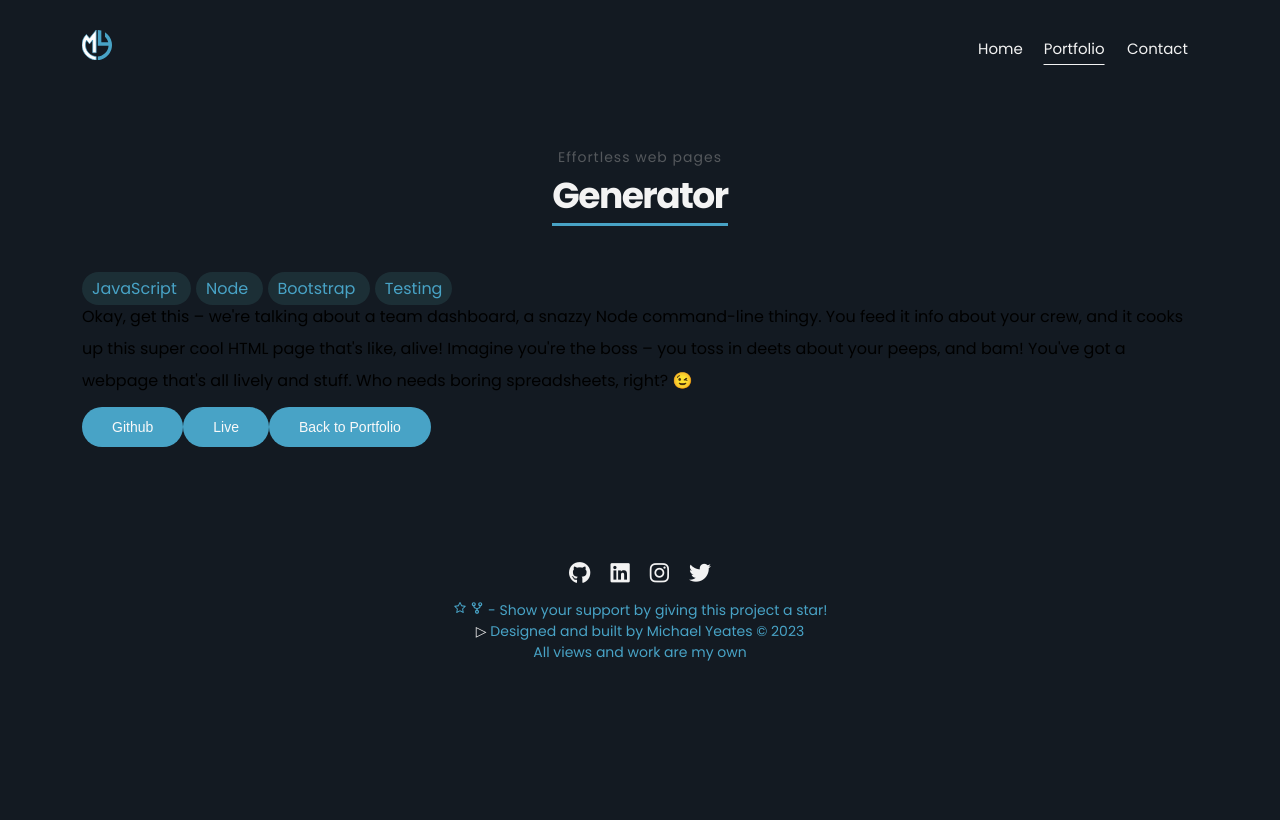
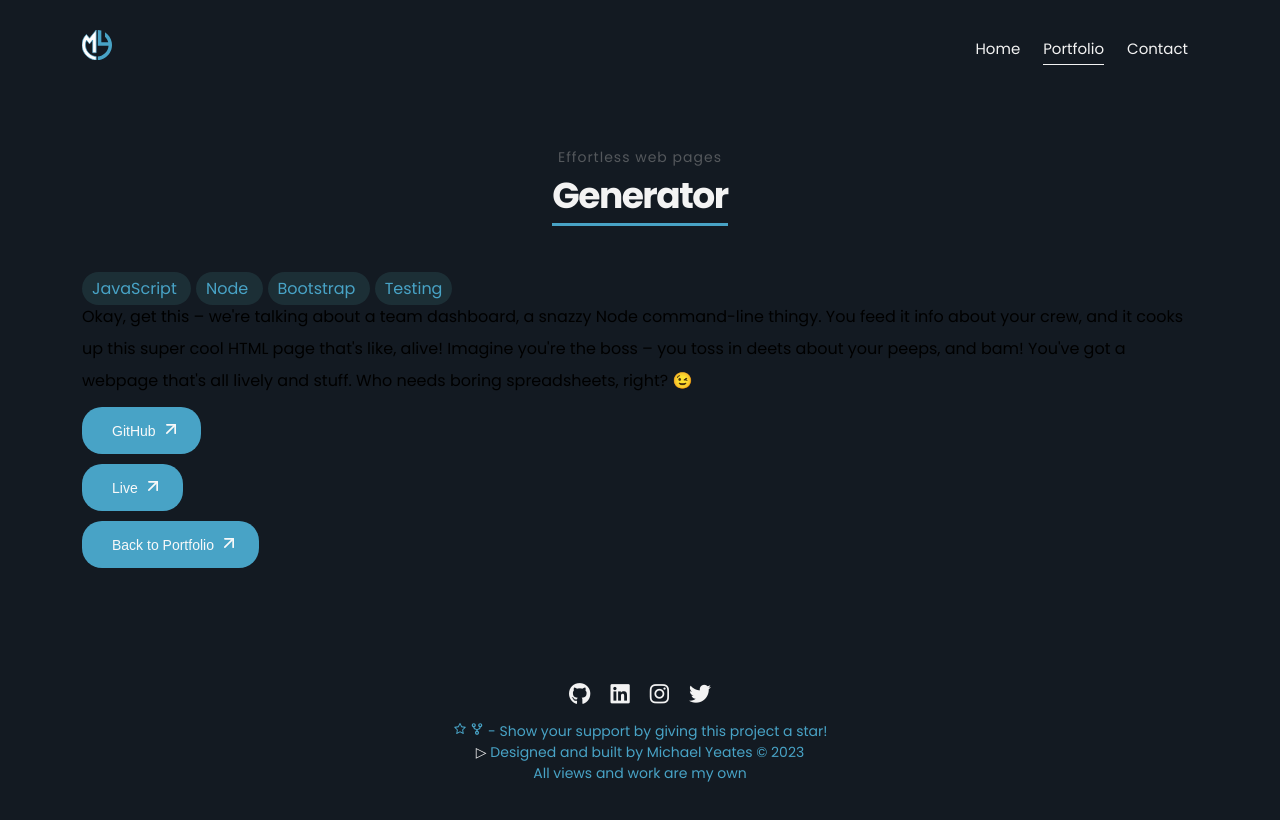
Before and after one commit to mdyeates/my-portfolio, a React (Create React App) app: page /portfolio/generator in a window 1280 px wide. Shown: the top 820 px of the page. Built offline with nearby package versions, Linux system fonts and the light colour scheme; no server answers.

Commit message:
Create a button component

```diff
--- a/src/App.jsx
+++ b/src/App.jsx
@@ -1,4 +1,4 @@
-import { useState } from "react";
+import { useState, useEffect } from "react";
 import { Routes, Route, useLocation, Navigate } from "react-router-dom";
 
 // Components
@@ -25,6 +25,14 @@ function App() {
   const location = useLocation();
 
   const [showLoader, setShowLoader] = useState(true);
+
+  useEffect(() => {
+    if (location.pathname === "/") {
+      setShowLoader(true);
+    } else {
+      setShowLoader(false);
+    }
+  }, [location]);
 
   return (
     <>
--- a/src/components/AboutMe.jsx
+++ b/src/components/AboutMe.jsx
@@ -1,8 +1,10 @@
-import aboutMeImg from "../images/aboutme.jpeg";
 import { motion } from "framer-motion";
 import { useInView } from "react-intersection-observer";
 import { NavLink } from "react-router-dom";
-import { FiArrowUpRight } from "react-icons/fi";
+// Components
+import Button from "./Button";
+// Assets
+import aboutMeImg from "../images/aboutme.jpeg";
 
 const AboutMe = ({ name }) => {
   const [ref, inView] = useInView({
@@ -71,12 +73,7 @@ const AboutMe = ({ name }) => {
                 </motion.p>
               </motion.div>
               <NavLink to="/portfolio">
-                <motion.button className="btn" whileHover={{ scale: 1.05 }} whileTap={{ scale: 0.99 }}>
-                  <p>View Portfolio</p>
-                  <div>
-                    <FiArrowUpRight whileHover={{ scale: 4 }} className="arrow-icon" />
-                  </div>
-                </motion.button>
+                <Button buttonName="View Portfolio" />
               </NavLink>
             </motion.div>
           </div>
--- /dev/null
+++ b/src/components/Button.jsx
@@ -0,0 +1,15 @@
+import { motion } from "framer-motion";
+import { FiArrowUpRight } from "react-icons/fi";
+
+const Button = ({ name }) => {
+  return (
+    <motion.button className="btn" whileHover={{ scale: 1.05 }} whileTap={{ scale: 0.99 }}>
+      <p>{name}</p>
+      <div>
+        <FiArrowUpRight whileHover={{ scale: 4 }} className="arrow-icon" />
+      </div>
+    </motion.button>
+  );
+};
+
+export default Button;
--- a/src/components/Form.jsx
+++ b/src/components/Form.jsx
@@ -2,6 +2,8 @@ import { useInView } from "react-intersection-observer";
 import { motion } from "framer-motion";
 import { useState } from "react";
 import validator from "email-validator";
+// Components
+import Button from "./Button";
 
 const Form = () => {
   const [ref, inView] = useInView({
@@ -178,16 +180,20 @@ const Form = () => {
           placeholder={`${messageError ? "Please enter a message" : "Message"}`}
         ></textarea>
       </div>
-      <div className="col-12 formGroup formSubmit">
-        <motion.button
+      <motion.div className="col-12 formGroup formSubmit">
+        {/* <motion.button
           whileHover={{ scale: 1.03 }}
           whileTap={{ scale: 0.98 }}
           disabled={nameError || messageError || emailError || subjectError || sending || success}
           className="btn"
         >
           {handleButtonText()}
-        </motion.button>
-      </div>
+        </motion.button> */}
+        <Button
+          name={handleButtonText()}
+          disabled={nameError || messageError || emailError || subjectError || sending || success}
+        />
+      </motion.div>
     </motion.form>
   );
 };
--- a/src/index.css
+++ b/src/index.css
@@ -83,10 +83,21 @@ body {
   border-radius: 20px;
   margin-top: 10px;
   cursor: pointer;
+  display: flex;
+  align-items: center;
+  justify-content: center;
 }
 
 .btn:hover {
   background-color: var(--hl2-color);
+}
+
+.btn:hover .arrow-icon {
+  transform: translate(3px, -3px);
+}
+
+a {
+  text-decoration: none;
 }
 
 /* --- MOBILE STYLES --- */
@@ -118,7 +129,6 @@ header {
 }
 
 .links a {
-  text-decoration: none;
   color: var(--text-color);
   font-size: 15px;
   display: flex;
--- a/src/pages/landing/about.css
+++ b/src/pages/landing/about.css
@@ -79,13 +79,6 @@
 }
 .contentContainer .btn {
   margin-top: var(--sm-spacing);
-  display: flex;
-  align-items: center;
-  justify-content: center;
-}
-
-.contentContainer .btn:hover .arrow-icon {
-  transform: translate(3px, -3px);
 }
 
 .arrow-icon {
--- a/src/pages/portfolio/[project]/ProjectDetails.jsx
+++ b/src/pages/portfolio/[project]/ProjectDetails.jsx
@@ -2,6 +2,7 @@ import { useParams, Link } from "react-router-dom";
 // Components
 import PageHeader from "../../../components/PageHeader";
 import PageNotFound from "../../404/PageNotFound";
+import Button from "../../../components/Button";
 // Data
 import projectData from "../projectsData.json";
 
@@ -28,13 +29,13 @@ const ProjectDetails = () => {
         <p className="projectBody">{project.body}</p>
 
         <a href={project.github}>
-          <button className="btn">Github</button>
+          <Button name="GitHub" />
         </a>
         <a href={project.deployed}>
-          <button className="btn">Live</button>
+          <Button name="Live" />
         </a>
         <Link to="/portfolio">
-          <button className="btn">Back to Portfolio</button>
+          <Button name="Back to Portfolio" />
         </Link>
       </div>
     </div>
--- a/src/pages/portfolio/portfolio.css
+++ b/src/pages/portfolio/portfolio.css
@@ -101,7 +101,7 @@
   text-align: left;
 }
 
-.modalBtns {
+/* .modalBtns {
   display: flex;
   justify-content: left;
   align-items: center;
@@ -126,7 +126,7 @@
 .modalBtns .btn:last-child:hover {
   background-color: var(--hl-color);
   color: var(--text-color);
-}
+} */
 
 .technology {
   background-color: #4ea6a027;
```
